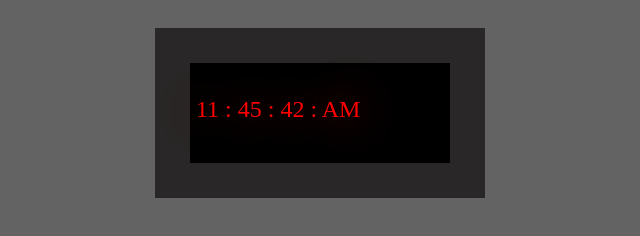
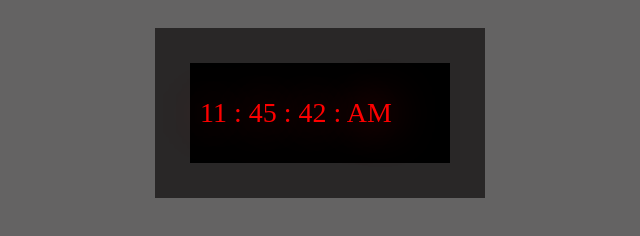
Before and after one commit to gokulcreativity/digitalclock, a plain HTML site: page index.html in a window 1280 px wide. Shown: the part 324-560 px from the top of the page, without its empty margins (320-960 px from the left). Drawn offline with Linux system fonts and the light colour scheme.

Commit message:
Update digital.css

```diff
--- a/digital.css
+++ b/digital.css
@@ -35,7 +35,7 @@ h1{
     background: black;
     color: red;
     border: 35px solid rgb(41, 39, 39);
-    padding: 6px;
+    padding: 10px;
     line-height: 80px;
     border-radius: 7x;
 
@@ -43,6 +43,6 @@ h1{
 .clock{
     text-shadow: 0px 0px 45px var(--light-color);
     font-family: 'Times New Roman', Times, serif;
-    font-size:24px;
+    font-size:28px;
 
 }
```
